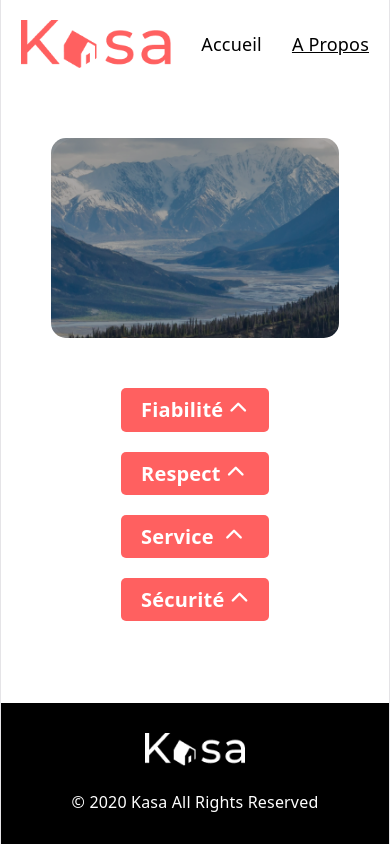
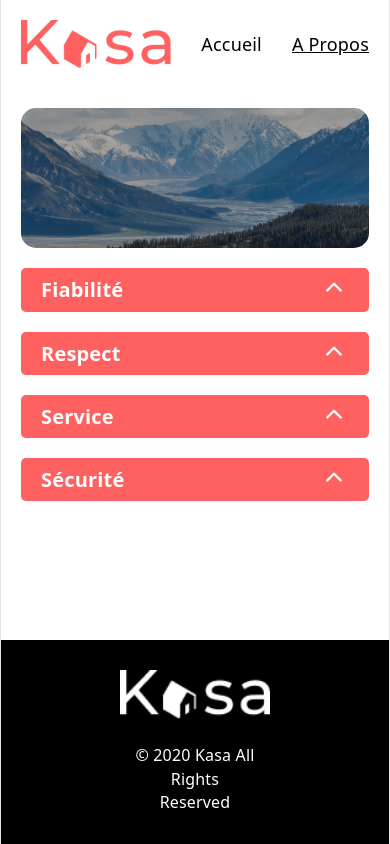
Before and after one commit to malkilina04-hue/Kasa, a React (Vite) app: page /apropos in a window 390 px wide. Built offline with nearby package versions, Linux system fonts and the light colour scheme.

Commit message:
Responsive mobile

```diff
--- a/src/components/Banner/index.scss
+++ b/src/components/Banner/index.scss
@@ -28,3 +28,10 @@
         z-index: 1;
     }
 }
+
+@media (max-width: 768px) {
+    .banner p {
+            font-size: 16px;
+            text-align: left;
+        }
+    }
--- a/src/components/Collapse/index.scss
+++ b/src/components/Collapse/index.scss
@@ -37,3 +37,9 @@
         border-radius: 0 0 5px 5px;
     }
 }
+
+@media (max-width: 768px) {
+.collapse-header {
+    font-size: 15px;
+}
+}
--- a/src/components/Footer/index.scss
+++ b/src/components/Footer/index.scss
@@ -13,3 +13,16 @@ footer {
         margin-right: auto;
     }
 }
+
+@media (max-width: 768px) {
+    footer {
+        img {
+            width: 150px;
+        }
+
+        p {
+            max-width: 120px;
+            margin: 0 auto;
+        }
+    }
+}
--- a/src/components/Slideshow/index.scss
+++ b/src/components/Slideshow/index.scss
@@ -18,7 +18,7 @@
     background: none;
     border: none;
     color: white;
-    font-size: 60px;
+    font-size: 80px;
     cursor: pointer;
     text-shadow: 2px 2px 4px rgba(0,0,0,0.5);
 }
@@ -40,3 +40,13 @@
         font-size: 18px;
     }
 }
+@media (max-width: 768px) {
+    .slideshow {
+        height: 255px;
+        border-radius: 10px;
+
+        .fleche {
+            font-size: 30px;
+        }
+    }
+}
--- a/src/pages/APropos.scss
+++ b/src/pages/APropos.scss
@@ -21,3 +21,16 @@
         text-align: left;
     }
 }
+
+@media (max-width: 768px) {
+    .apropos {
+        .collapse {
+            margin: 0;
+        }
+        .banner {
+            margin: 0;
+            padding: 70px 20px;
+    }
+
+}
+}
--- a/src/pages/Home.scss
+++ b/src/pages/Home.scss
@@ -7,3 +7,9 @@
     border-radius: 25px;
     margin: 20px;
 }
+
+@media (max-width: 768px) {
+    .cards {
+        grid-template-columns: 1fr;
+    }
+}
--- a/src/pages/Logement.jsx
+++ b/src/pages/Logement.jsx
@@ -9,7 +9,7 @@ function Logement() {
     const { id } = useParams()
     const logement = logements.find((l) => l.id === id)
 
-    // si l'id n'existe pas, on redirige vers la page 404 //
+    // si l'id n'existe pas, on redirige vers la page 404//
 if (!logement) {
     return <Navigate to="/404" />
 }
@@ -17,6 +17,7 @@ if (!logement) {
     return (
     <div className="logement">
         <Slideshow images={logement.pictures} />
+
         <div className="logement-info">
             <div className="logement-gauche">
                 <h1>{logement.title}</h1>
@@ -35,6 +36,7 @@ if (!logement) {
                 <Stars rating={logement.rating} />
             </div>
         </div>
+
         <div className="collapses">
             <Collapse titre="Description" contenu={logement.description} />
             <Collapse titre="Équipements" contenu={logement.equipments.join(', ')} />
--- a/src/pages/Logement.scss
+++ b/src/pages/Logement.scss
@@ -90,3 +90,45 @@
         object-fit: cover;
     }
 }
+
+@media (max-width: 768px) {
+    .collapses {
+        flex-direction: column;
+    }
+
+    .logement-droite {
+        flex-direction: row-reverse;
+        align-items: center;
+        width: 100%;
+        justify-content: space-between;
+    }
+}
+
+
+@media (max-width: 768px) {
+    .logement {
+        padding: 10px;
+    }
+
+    .collapses {
+        flex-direction: column;
+        gap: 20px;
+    }
+    .logement-info {
+        flex-direction: column;
+    }
+
+    .logement-droite {
+        flex-direction: row;
+        justify-content: space-between;
+        align-items: center;
+        width: 100%;
+        flex-direction:row-reverse;
+    }
+
+    .logement-gauche {
+        padding-right: 10px;
+        font-size: 45px;
+
+    }
+}
```
